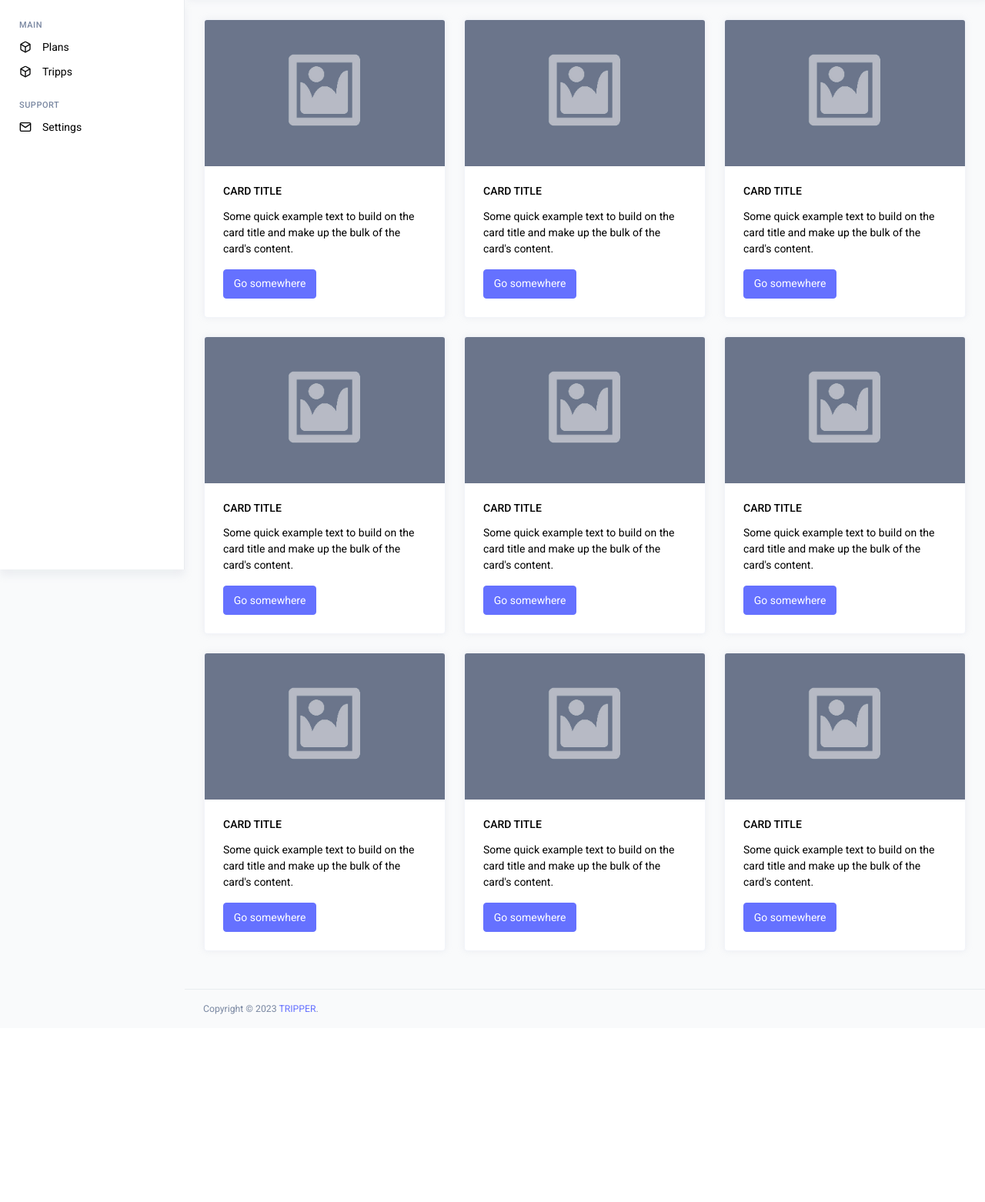
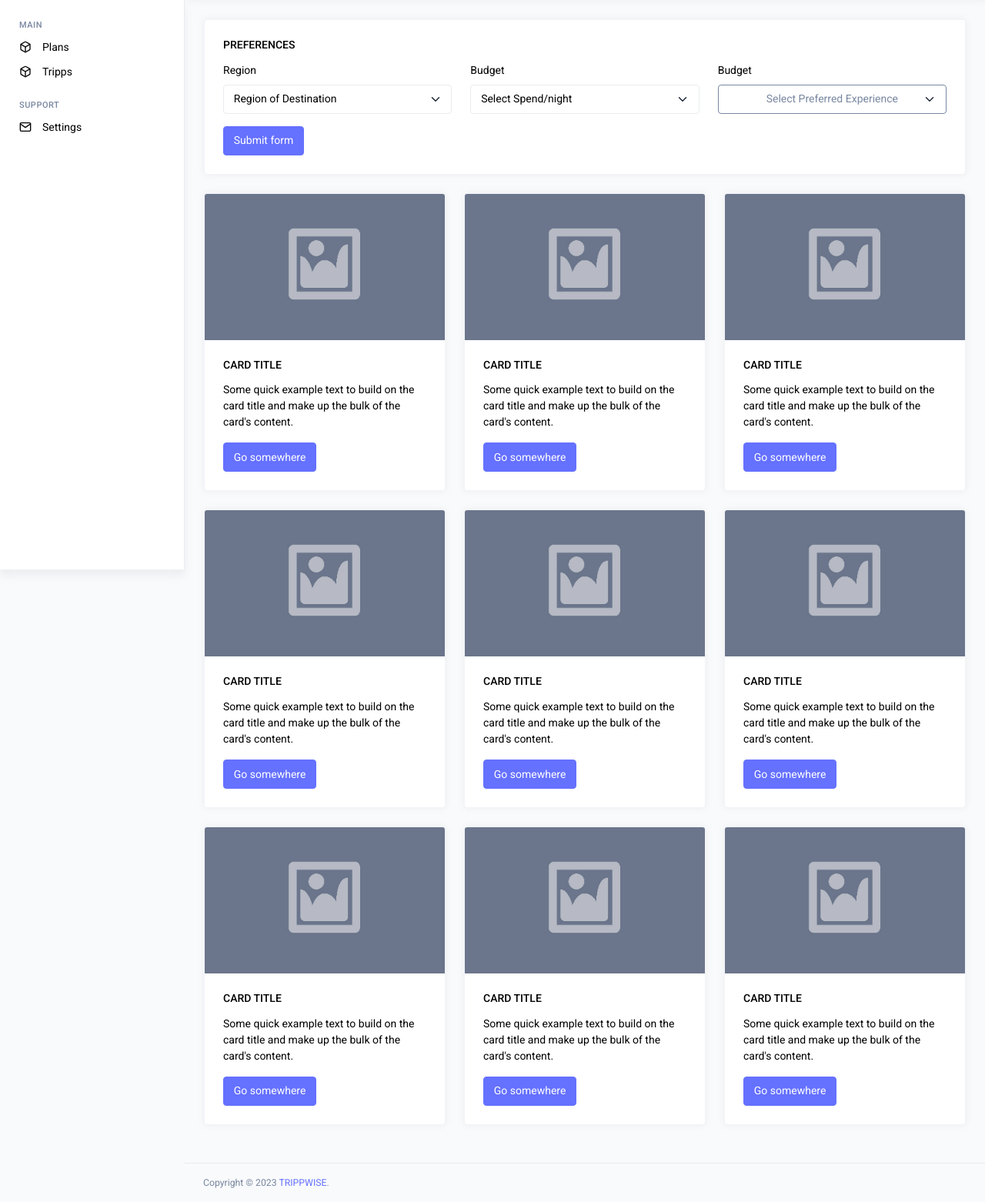
Before and after one commit to josephine-amponsah/absa-based-recommender, a Python web app: template app/templates/base.html in a window 1280 px wide. Shown: the part 60-1622 px from the top of the page at 77% size. Before the commit the page ends 1378 px from the top, so only its background shows below. Run offline with Jinja, Linux system fonts and the light colour scheme; the template is opened without the code that fills it, so the values that code supplies are empty; some libraries are stand-ins or nearby versions.

Commit message:
created modal div for experience options

```diff
--- a/app/templates/base.html
+++ b/app/templates/base.html
@@ -191,6 +191,73 @@
         <!-- partial -->
 
         <div class="page-content">
+          <div class="row"></div>
+          <div class="row">
+            <div class="col-md-12 stretch-card grid-margin grid-margin-md-2">
+              <div class="card">
+                <div class="card-body">
+                  <h6 class="card-title">Preferences</h6>
+                    <div>
+                      <div class="row">
+                        <div class="col-sm-4">
+                          <div class="mb-3">
+                            <label class="form-label">Region</label>
+                            <select class="form-select mb-3">
+                              <option selected>Region of Destination</option>
+                              <option value="1">One</option>
+                              <option value="2">Two</option>
+                              <option value="3">Three</option>
+                            </select>
+                          </div>
+                        </div><!-- Col -->
+                        <div class="col-sm-4">
+                          <div class="mb-3">
+                            <label class="form-label">Budget</label>
+                            <select class="form-select mb-3">
+                              <option selected>Select Spend/night</option>
+                              <option value="1">One</option>
+                              <option value="2">Two</option>
+                              <option value="3">Three</option>
+                            </select>
+                          </div>
+                        </div><!-- Col -->
+                        <div class="col-sm-4">
+                          <div class="mb-3">
+                            <label class="form-label">Budget</label>
+                            <div class="dropdown">
+                              <button class="btn btn-outline-secondary block form-select" type="button" id="dropdownMenuButton" data-toggle="modal" data-target="#modalDiv">
+                                  Select Preferred Experience
+                              </button>
+                            </div>
+                          </div>
+                        </div><!-- Col -->
+                      </div><!-- Row -->
+                      <div class="modal fade" id="modalDiv" tabindex="-1" role="dialog" aria-labelledby="modalTitle" aria-hidden="true">
+                        <div class="modal-dialog modal-dialog-centered" role="document">
+                            <div class="modal-content">
+                                <div class="modal-header">
+                                    <h5 class="modal-title" id="modalTitle">Modal Title</h5>
+                                    <button type="button" class="close" data-dismiss="modal" aria-label="Close">
+                                        <span aria-hidden="true">&times;</span>
+                                    </button>
+                                </div>
+                                <div class="modal-body">
+                                    <p>This is the content of the modal.</p>
+                                </div>
+                                <div class="modal-footer">
+                                    <button type="button" class="btn btn-secondary" data-dismiss="modal">Close</button>
+                                    <button type="button" class="btn btn-primary">Save changes</button>
+                                </div>
+                            </div>
+                        </div>
+                    </div>
+
+                    </div>
+                    <button type="button" class="btn btn-primary submit">Submit form</button>
+                </div>
+              </div>
+            </div>
+          </div>
           <div class="example">
             <div class="row">
               <div
@@ -253,7 +320,7 @@
                 </div>
               </div>
             </div>
-            <div class="row"></div>
+
             <div class="row">
               <div
                 class="col-12 col-md-6 col-xl-4 grid-margin grid-margin-md-2"
@@ -385,7 +452,7 @@
         >
           <p class="text-muted mb-1 mb-md-0">
             Copyright © 2023
-            <a href="https://www.nobleui.com" target="_blank">TRIPPER</a>.
+            <a href="https://www.nobleui.com" target="_blank">TRIPPWISE</a>.
           </p>
         </footer>
         <!-- partial -->
@@ -402,6 +469,9 @@
     <!-- inject:js -->
     <script src="../static/vendors/feather-icons/feather.min.js"></script>
     <script src="../static/js/template.js"></script>
+    <script src="https://code.jquery.com/jquery-3.5.1.slim.min.js"></script>
+    <script src="https://cdn.jsdelivr.net/npm/@popperjs/core@2.9.3/dist/umd/popper.min.js"></script>
+    <script src="https://maxcdn.bootstrapcdn.com/bootstrap/4.5.2/js/bootstrap.min.js"></script>
     <!-- endinject -->
 
     <!-- Custom js for this page -->
```
